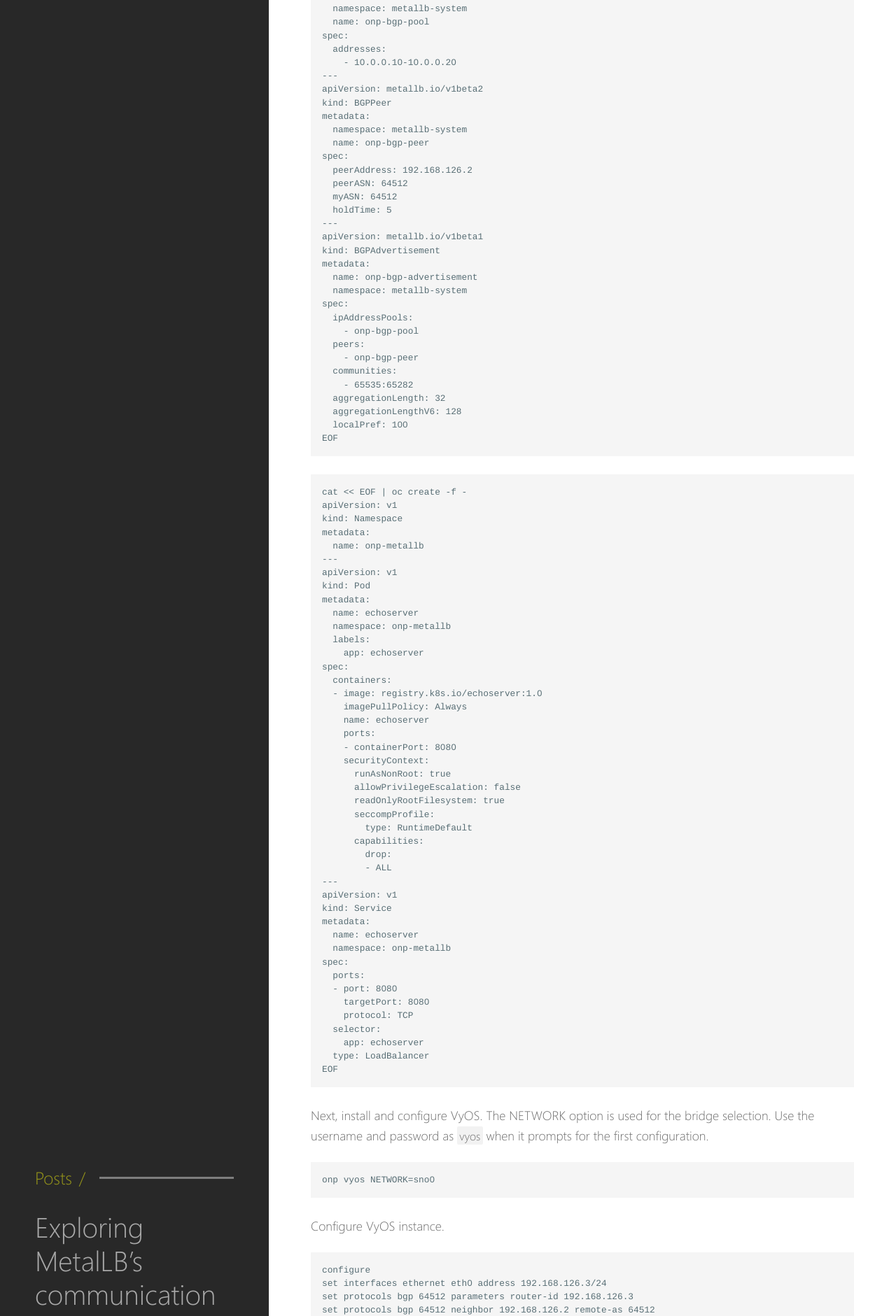
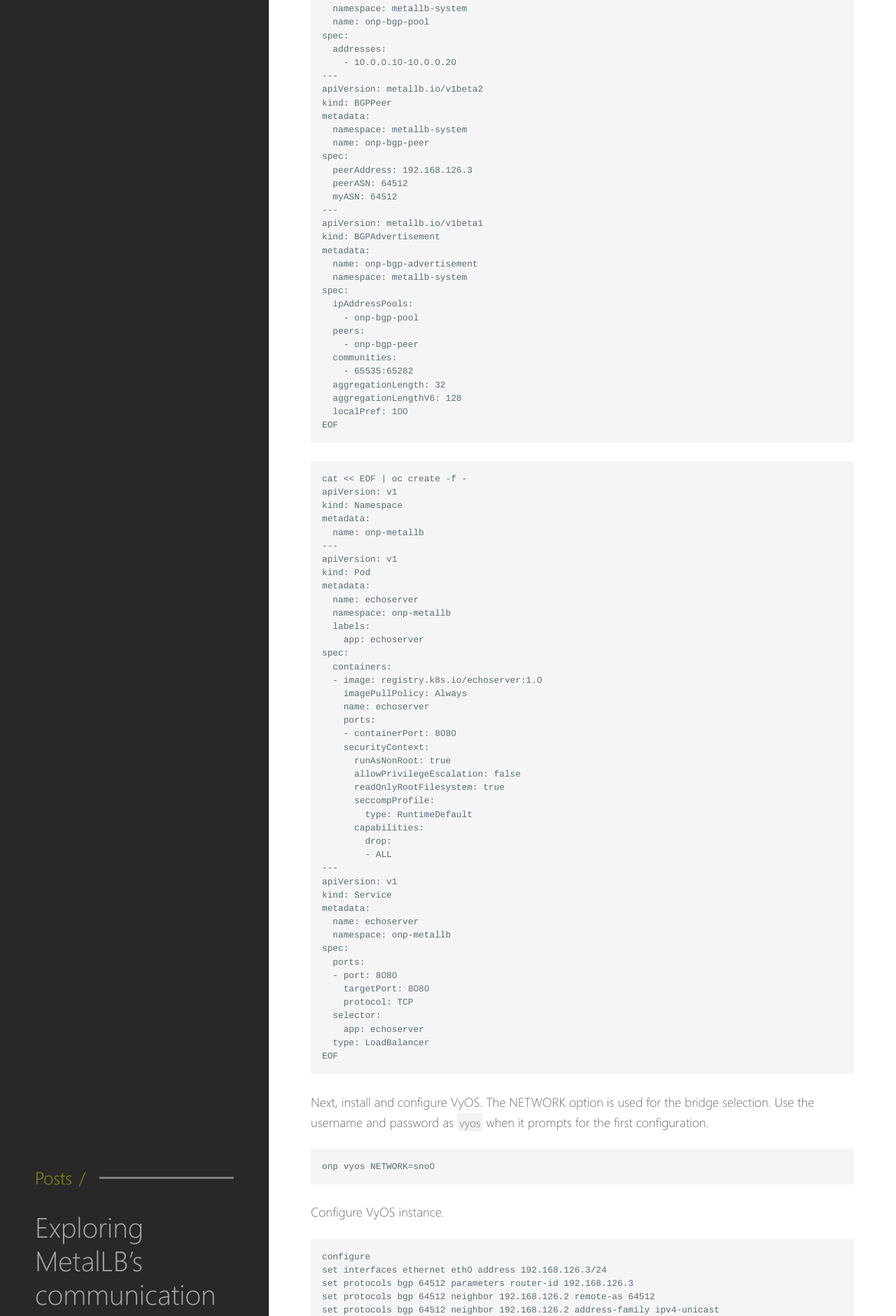
Before and after one commit to kevydotvinu/gnulinuxmate.com, a Jekyll site: the page built from _posts/2024-03-26-exploring-metallb-s-communication-with-routers.md, in a window 1280 px wide. Shown: the part 2782-4663 px from the top of the page at 70% size. Built offline with Jekyll 4.4.1, drawn with Linux system fonts in a browser that asks for light colours; comment, search, counter and statistics services are not loaded; some of the changed text lies outside the part shown.

Commit message:
bug: Correct BGPeer config
- Correct IP

Signed-off-by: Vinu K <kevy.vinu@gmail.com>

```diff
--- a/_posts/2024-03-26-exploring-metallb-s-communication-with-routers.md
+++ b/_posts/2024-03-26-exploring-metallb-s-communication-with-routers.md
@@ -101,10 +101,9 @@
   namespace: metallb-system
   name: onp-bgp-peer
 spec:
-  peerAddress: 192.168.126.2
+  peerAddress: 192.168.126.3
   peerASN: 64512
   myASN: 64512
-  holdTime: 5
 ---
 apiVersion: metallb.io/v1beta1
 kind: BGPAdvertisement
```
